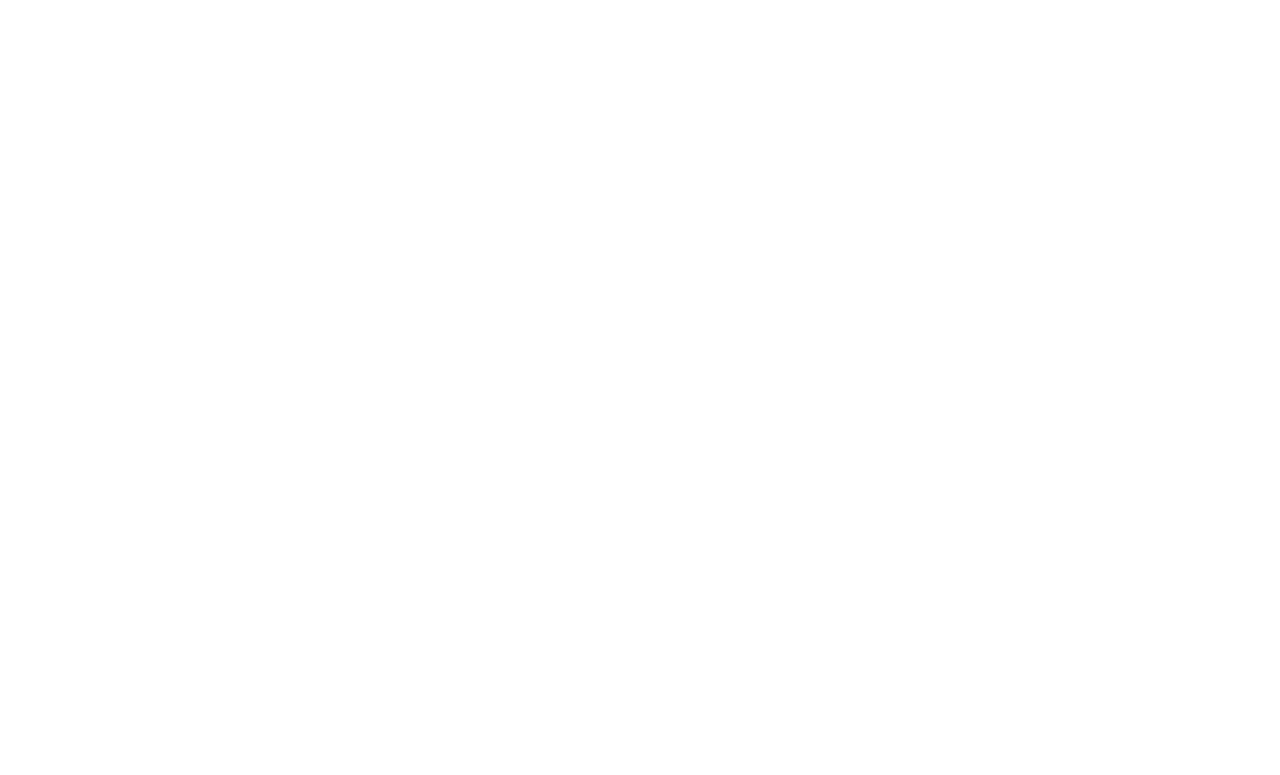
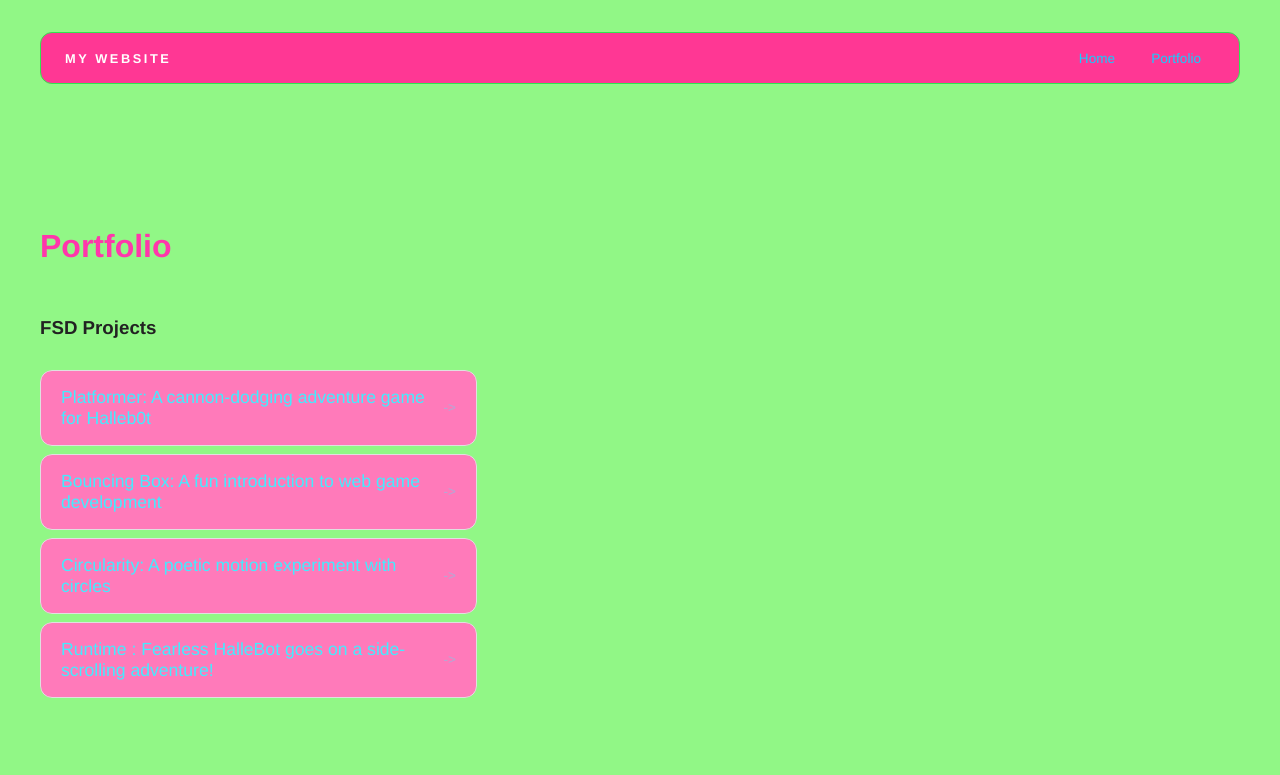
Before and after one commit to demisimon-tech/demisimon-tech.github.io, a plain HTML site: page portfolio.html in a window 1280 px wide. Drawn offline with Linux system fonts and the light colour scheme.

Commit message:
add portfolio page to website

```diff
--- a/portfolio.html
+++ b/portfolio.html
@@ -0,0 +1,47 @@
+<!DOCTYPE html>
+<html>
+  <head>
+    <title> MY PORTFOLIO </title>
+    <link rel="stylesheet" href="style.css" />
+  </head>
+
+  <body>
+    <!-- All content goes here -->
+    <div id="all-contents">
+       <nav>
+<h1> MY WEBSITE </h1>
+<ul id="nav-ul">
+<li class="nav-li">
+  <a href="index.html">Home</a>
+</li>
+<li class="nav-li">
+  <a href="portfolio.html">Portfolio</a>
+</li>
+</ul>
+  </nav>
+   <main>
+<div class="content">
+    <h1>Portfolio</h1>
+    <h3>FSD Projects</h3>
+    <ul id="portfolio">
+<li>
+  <a href="fsd-projects/platformer/">Platformer: A cannon-dodging adventure game for Halleb0t</a>
+</li>
+<li>
+  <a href="fsd-projects/bouncing-box/">Bouncing Box: A fun introduction to web game development</a>
+</li>
+<li>
+  <a href="fsd-projects/circularity/">Circularity: A poetic motion experiment with circles</a>
+</li>
+<li>
+ <a href="fsd-projects/runtime/">Runtime : Fearless HalleBot goes on a side-scrolling adventure!</a>
+</li>
+    </ul>
+
+    <!-- ASD Projects will go here -->
+
+  </div>
+  </main>
+    </div>
+  </body>
+</html>
--- a/style.css
+++ b/style.css
@@ -165,3 +165,56 @@
   transform: translateY(-4px);
   box-shadow: 0 16px 40px rgba(0, 0, 0, 0.18);
 }
+
+/* Portfolio styles */
+.content h1 {
+  color: rgb(255, 54, 171);
+}
+
+#portfolio {
+  list-style: none;
+  margin: 0;
+  padding: 0;
+  width: 100%;
+  display: flex;
+  flex-direction: column;
+  gap: 8px;
+}
+
+#portfolio li {
+  border-radius: 12px;
+  overflow: hidden;
+}
+
+#portfolio a {
+  display: flex;
+  justify-content: space-between;
+  align-items: center;
+  text-decoration: none;
+  color: #43ecff;
+  padding: 16px 20px;
+  font-size: 1.1rem;
+  font-weight: 500;
+  background: #ff7aba;
+  border: 1px solid #e0e0e0;
+  border-radius: 12px;
+  transition: background 0.25s ease, color 0.25s ease, transform 0.25s ease;
+}
+
+#portfolio a:hover {
+  background: #fffd7a;
+  color: #ff4bb7;
+  transform: translateX(4px);
+}
+
+#portfolio a::after {
+  content: "->";
+  font-size: 0.85rem;
+  opacity: 0.4;
+  transition: opacity 0.25s ease;
+  white-space: nowrap;
+}
+
+#portfolio a:hover::after {
+  opacity: 1;
+}
```
